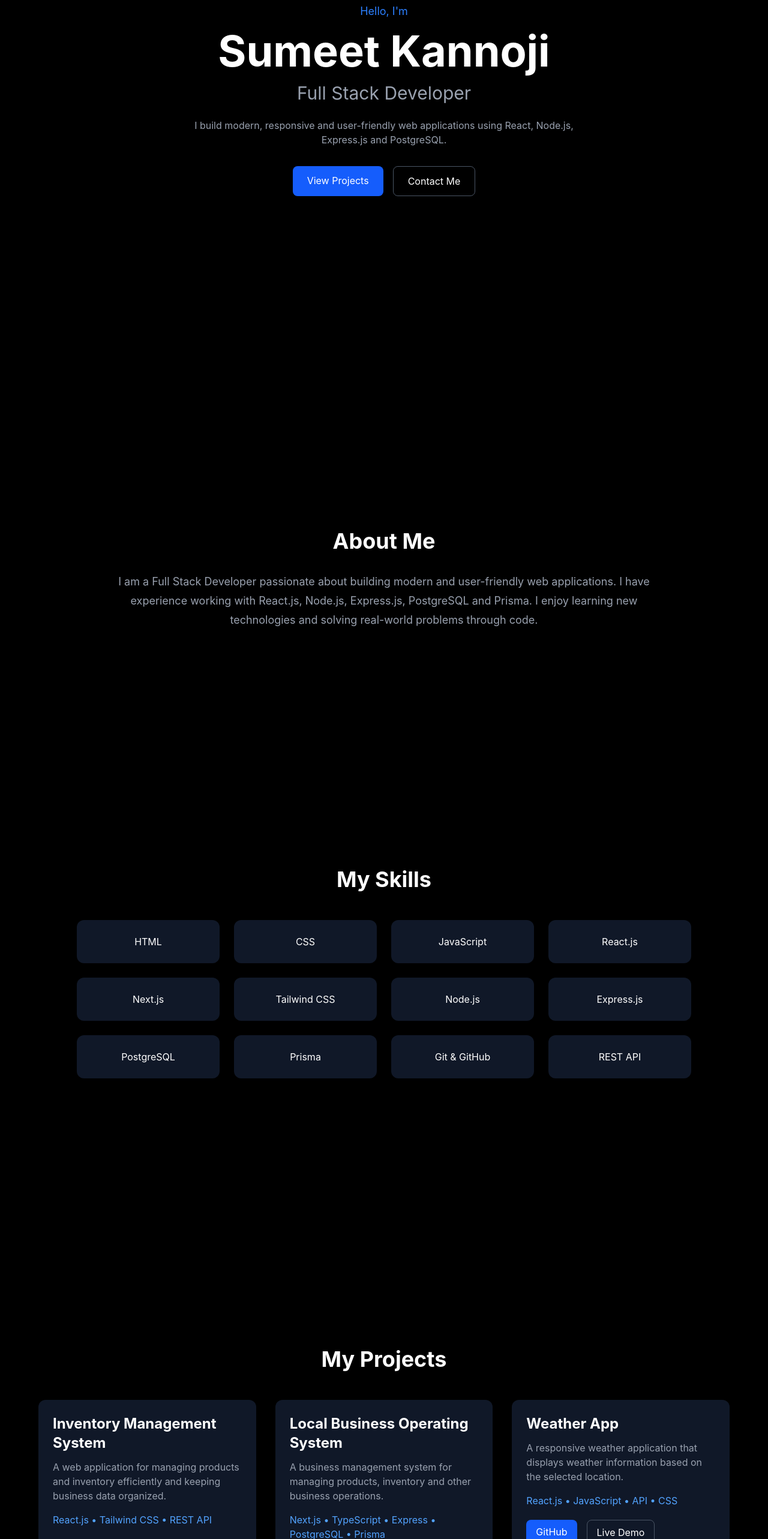
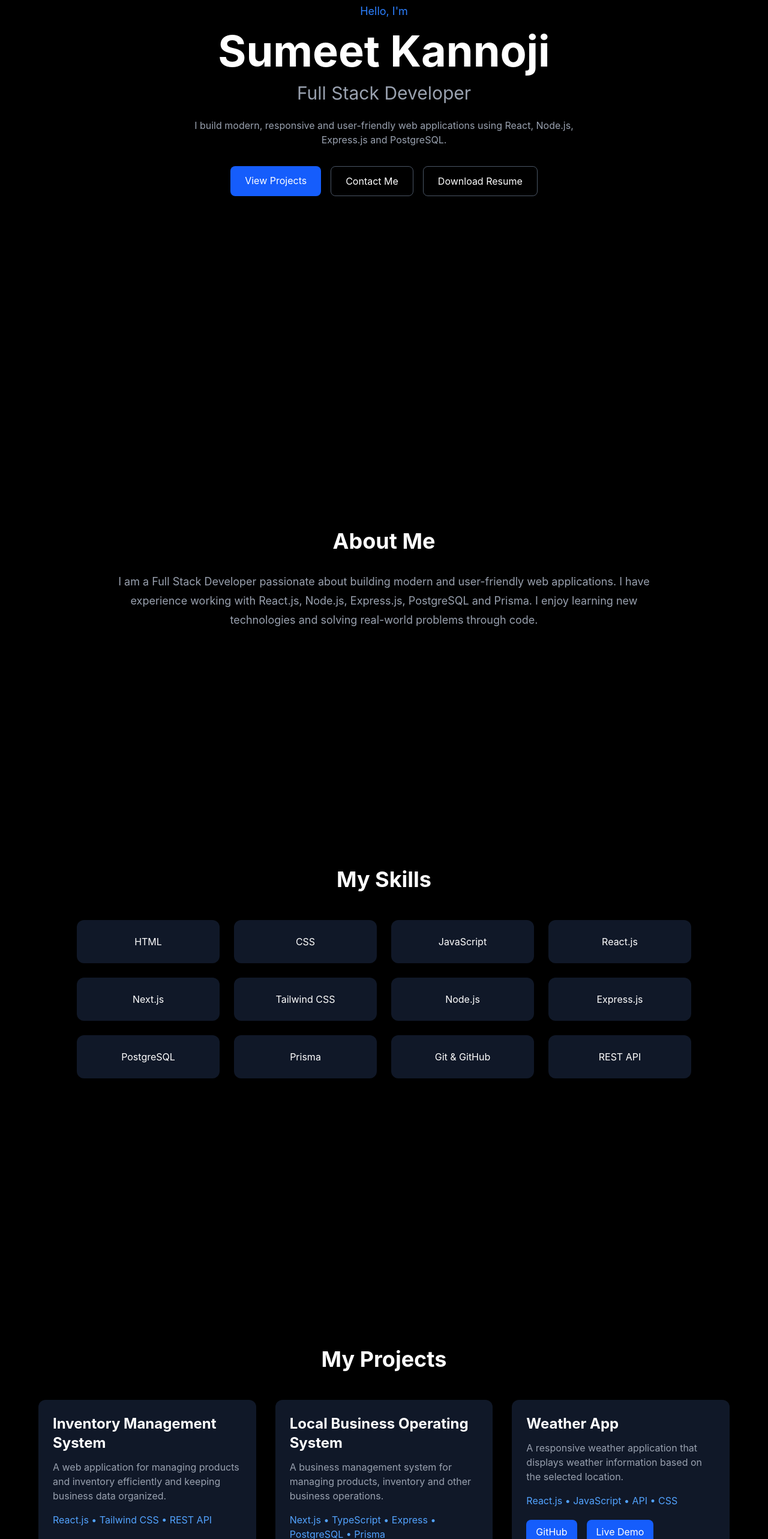
Before and after one commit to Nex-Summet/my-portfolio, a React (Vite) app: page / in a window 1280 px wide. Shown: the part 234-2800 px from the top of the page at 60% size. Built offline with nearby package versions, Linux system fonts and the light colour scheme.

Commit message:
Add resume

```diff
--- a/src/components/Hero.jsx
+++ b/src/components/Hero.jsx
@@ -44,9 +44,9 @@ function Hero() {
         </p>
 
         {/* Buttons ko ek row mein rakhne ke liye flex */}
-        <div className="flex justify-center gap-4">
+        <div className="flex justify-center gap-4 flex-wrap">
 
-          {/* Click karne par Projects section par jayega */}
+  {/* Projects section par le jayega */}
   <a
     href="#projects"
     className="bg-blue-600 px-6 py-3 rounded-lg hover:bg-blue-700 transition"
@@ -54,12 +54,21 @@ function Hero() {
     View Projects
   </a>
 
-          {/* Click karne par Contact section par jayega */}
+  {/* Contact section par le jayega */}
   <a
     href="#contact"
     className="border border-gray-600 px-6 py-3 rounded-lg hover:bg-gray-800 transition"
   >
     Contact Me
+  </a>
+
+  {/* public folder ki resume.pdf download karega */}
+  <a
+    href="/resume.pdf"
+    download
+    className="border border-gray-600 px-6 py-3 rounded-lg hover:bg-gray-800 transition"
+  >
+    Download Resume
   </a>
 
 </div>
--- a/src/components/Projects.jsx
+++ b/src/components/Projects.jsx
@@ -47,8 +47,10 @@ function Projects() {
 
               {/* Baad mein actual live URL add karenge */}
               <a
-                href="#"
-                className="border border-gray-600 px-4 py-2 rounded-lg"
+  href="https://inventory-indol-five.vercel.app/"
+  target="_blank"
+  rel="noopener noreferrer"
+  className="bg-blue-600 px-4 py-2 rounded-lg"
 >
   Live Demo
 </a>
@@ -119,8 +121,10 @@ function Projects() {
               </a>
 
              <a
-                href="#"
-                className="border border-gray-600 px-4 py-2 rounded-lg"
+  href="https://weather-app-ten-umber-25.vercel.app/"
+  target="_blank"
+  rel="noopener noreferrer"
+  className="bg-blue-600 px-4 py-2 rounded-lg"
 >
   Live Demo
 </a>
```
Also changed, not shown: 1 other file (tests, documents, lock files or other folders). Lines whose indentation alone changed are shown as unchanged.
